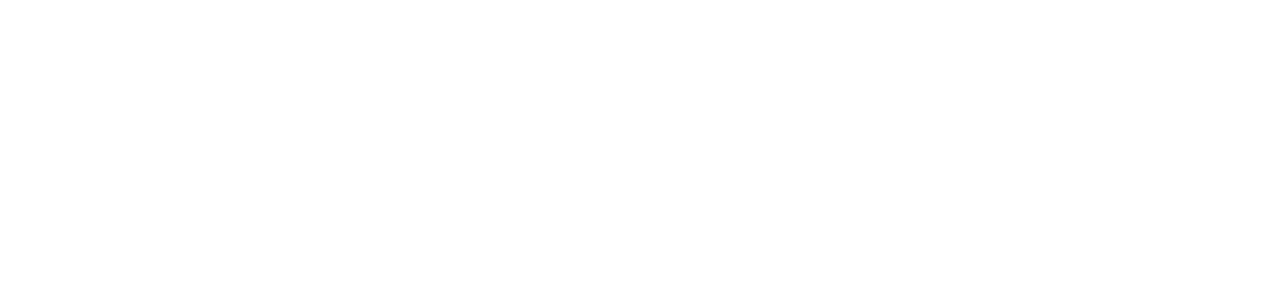
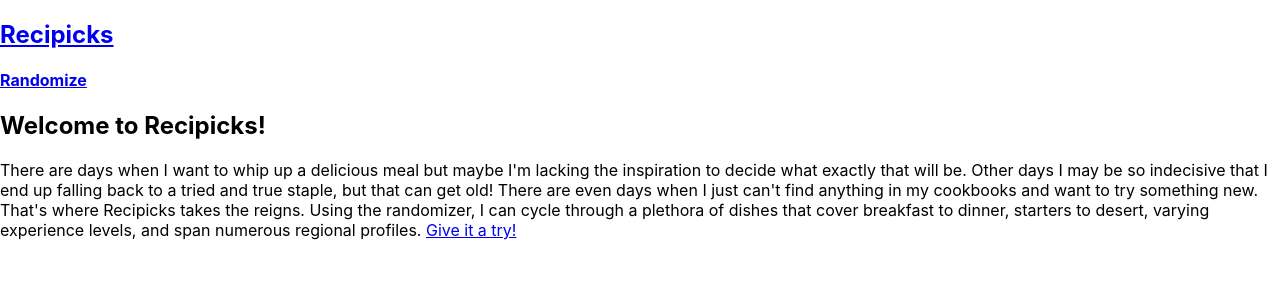
Before and after one commit to gunnarsikorski/recipicks, a React (Create React App) app: page / in a window 1280 px wide. Shown: the top 300 px of the page. Built offline with nearby package versions, Linux system fonts and the light colour scheme.

Commit message:
Built out homepage

```diff
--- a/src/App.js
+++ b/src/App.js
@@ -1,12 +1,19 @@
 import React from 'react'
+import { Route, Link } from 'react-router-dom'
 import './App.css';
+import Header from './Components/Header'
+import Home from './Components/Home'
 
 function App() {
   return (
-    <div className="App">
+		<div>
+			<Header />
 
-    </div>
-  );
+      <main>
+        <Route path='/' exact component={Home} />
+      </main>
+		</div>
+	);
 }
 
 export default App;
--- a/src/Components/Header.js
+++ b/src/Components/Header.js
@@ -1,11 +1,19 @@
 import React from 'react';
+import { Link } from 'react-router-dom'
 
 const Header = () => {
     return (
-        <div>
-
-        </div>
-    );
+			<div>
+				<nav>
+					<Link to='/'>
+						<h1>Recipicks</h1>
+					</Link>
+					<Link to='/randomize'>
+						<h4>Randomize</h4>
+					</Link>
+				</nav>
+			</div>
+		);
 };
 
 export default Header;
--- /dev/null
+++ b/src/Components/Home.js
@@ -0,0 +1,23 @@
+import React from 'react';
+import { Link } from 'react-router-dom'
+
+const Home = () => {
+    return (
+			<div>
+				<h2>Welcome to Recipicks!</h2>
+				<p>
+					There are days when I want to whip up a delicious meal but maybe I'm
+					lacking the inspiration to decide what exactly that will be. Other
+					days I may be so indecisive that I end up falling back to a tried and
+					true staple, but that can get old! There are even days when I just
+					can't find anything in my cookbooks and want to try something new.
+					That's where Recipicks takes the reigns. Using the randomizer, I can
+					cycle through a plethora of dishes that cover breakfast to dinner,
+					starters to desert, varying experience levels, and span numerous
+					regional profiles. <Link to='/randomize'>Give it a try!</Link>
+				</p>
+			</div>
+		);
+};
+
+export default Home;
--- a/src/index.js
+++ b/src/index.js
@@ -2,12 +2,13 @@
 import ReactDOM from 'react-dom';
 import './index.css';
 import App from './App';
+import { BrowserRouter as Router} from 'react-router-dom'
 import reportWebVitals from './reportWebVitals';
 
 ReactDOM.render(
-  <React.StrictMode>
+  <Router>
     <App />
-  </React.StrictMode>,
+  </Router>,
   document.getElementById('root')
 );
 
```
Also changed, not shown: 1 other file (tests, documents, lock files or other folders).
